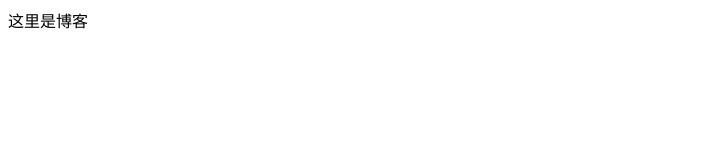
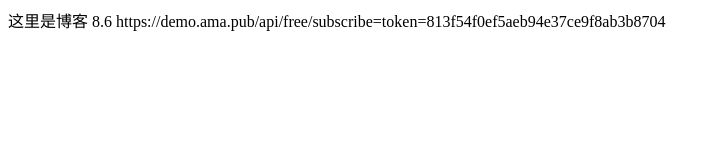
Before and after one commit to lioil2026/lioil2026.github.io, a website: page blog.html in a window 1280 px wide. Shown: the whole page, without its empty margins (0-720 px from the left). Drawn offline with Linux system fonts and the light colour scheme.

Commit message:
Update blog.html

```diff
--- a/blog.html
+++ b/blog.html
@@ -7,5 +7,8 @@
 </head>
 <body>
     这里是博客
+    8.6
+https://demo.ama.pub/api/free/subscribe=token=813f54f0ef5aeb94e37ce9f8ab3b8704
+
 </body>
 </html>
```
